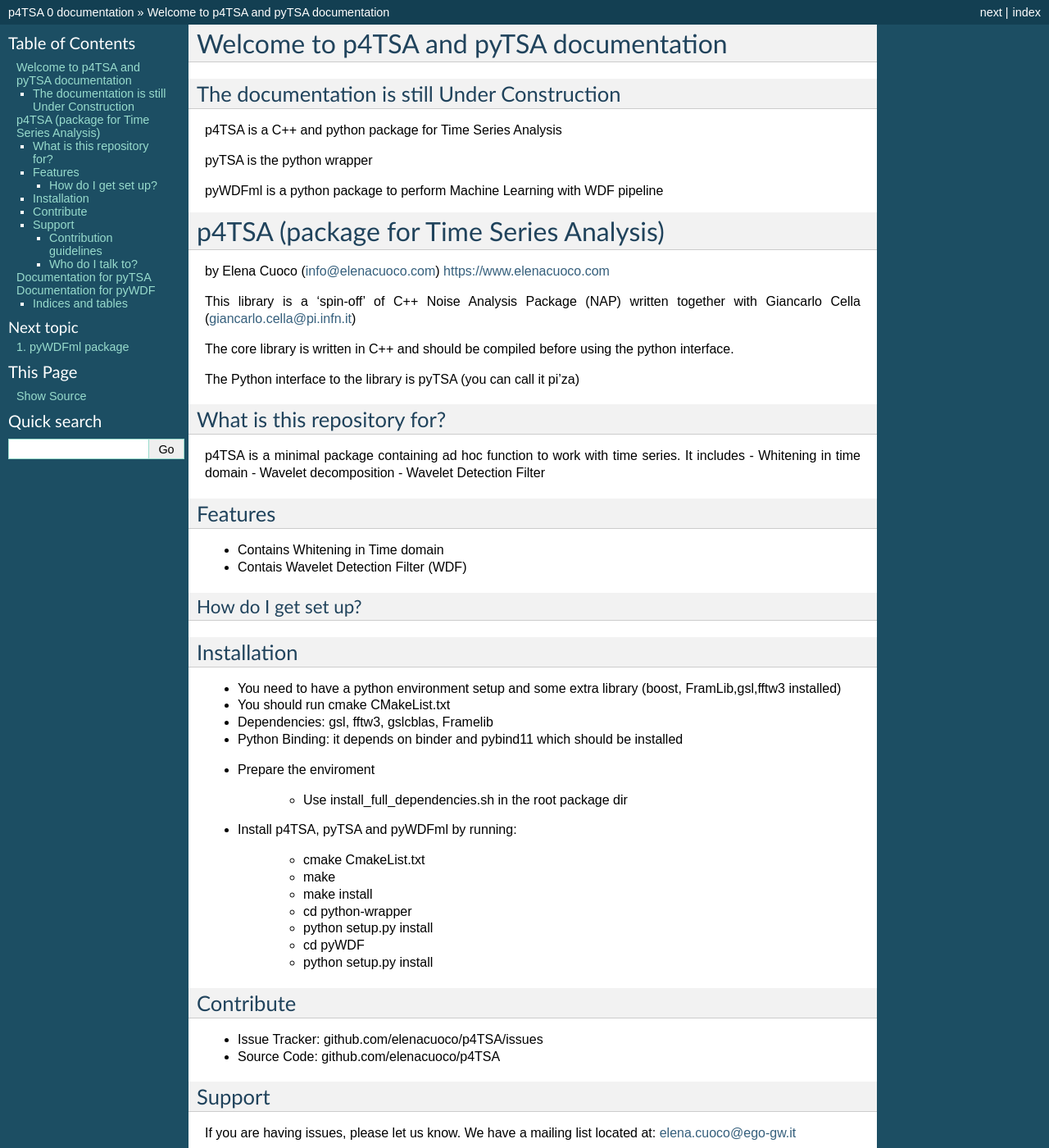
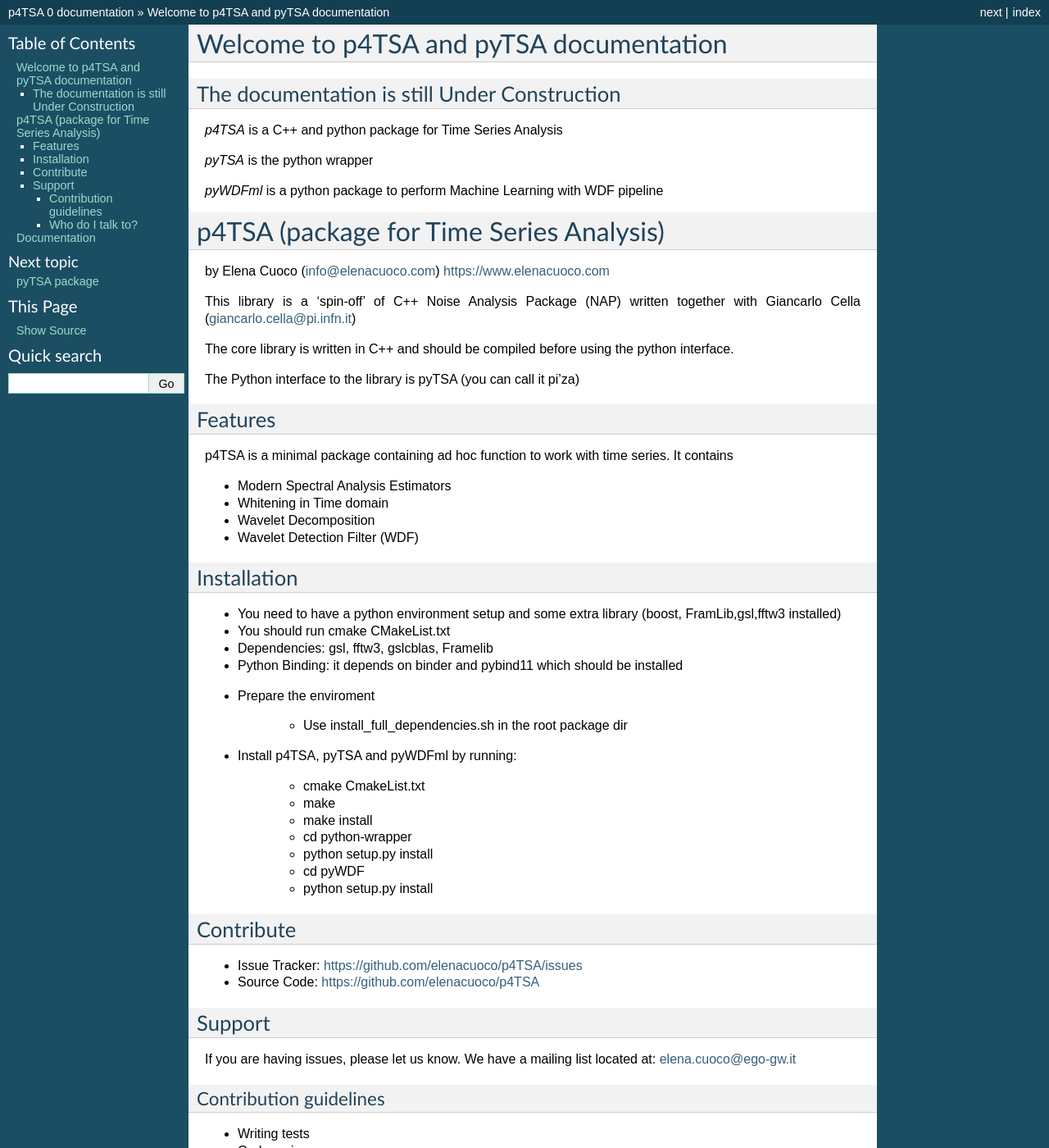
Before and after one commit to elenacuoco/p4TSA, a Sphinx documentation site: the page built from docs/index.rst, in a window 1280 px wide and 1400 px high. Shown: the whole window at 82% size. Built offline with Sphinx 7.4.7, drawn with Linux system fonts in a browser that asks for light colours; some of the changed text lies outside the part shown.

Commit message:
modified travis and documentations

```diff
--- a/README.rst
+++ b/README.rst
@@ -12,12 +12,3 @@ The core library is written in C++ and should be compiled before using
 the python interface.
 
 The Python interface to the library is pyTSA (you can call it pi'za)
-
-What is this repository for?
-----------------------------
-
-p4TSA is a minimal package containing ad hoc function to work with time
-series. It includes
-- Whitening in time domain
-- Wavelet decomposition
-- Wavelet Detection Filter
--- a/docs/index.rst
+++ b/docs/index.rst
@@ -9,21 +9,23 @@ Welcome to p4TSA and pyTSA documentation
 The documentation is still Under Construction
 ---------------------------------------------
 
-p4TSA is a C++ and python package for Time Series Analysis
+*p4TSA* is a C++ and python package for Time Series Analysis
 
-pyTSA is the python wrapper
+*pyTSA* is the python wrapper
 
-pyWDFml is a python package to perform Machine Learning with WDF pipeline
+*pyWDFml* is a python package to perform Machine Learning with WDF pipeline
 
 .. include:: ../README.rst
 Features
 --------
+p4TSA is a minimal package containing ad hoc function to work with time
+series. It contains
 
-- Contains Whitening in Time domain
-- Contais Wavelet Detection Filter (WDF)
+- Modern Spectral Analysis Estimators
+- Whitening in Time domain
+- Wavelet Decomposition
+- Wavelet Detection Filter (WDF)
 
-How do I get set up?
-~~~~~~~~~~~~~~~~~~~~
 
 Installation
 ------------
@@ -77,43 +79,11 @@ Who do I talk to?
 -  Other community or team contact (elena.cuoco@ego-gw.it,
    giancarlo.cella@pi.infn.it)
 
-
-
-Documentation for pyTSA
-=======================
-
-.. toctree::
-        :maxdepth: 2
-        :numbered:
-        :titlesonly:
-        :glob:
-        :hidden:
-         pyTSA.rst
-
-
-Documentation for pyWDF
-=======================
-
-.. toctree::
-        :maxdepth: 2
-        :numbered:
-        :titlesonly:
-        :glob:
-        :hidden:
-
-        pyWDFml.rst
-        modules.rst
-
-
-
-
-Indices and tables
-------------------
-
-* :ref:`genindex`
-* :ref:`modindex`
-* :ref:`search`
-
+Documentation
+=============
 .. toctree::
    :maxdepth: 2
-   :caption: Contents:
+
+   pyTSA
+   pyWDFml
+   modules
```
Also changed, not shown: other parts of docs/index.rst (+2 -2 lines), .travis.yml, 5 other files.
